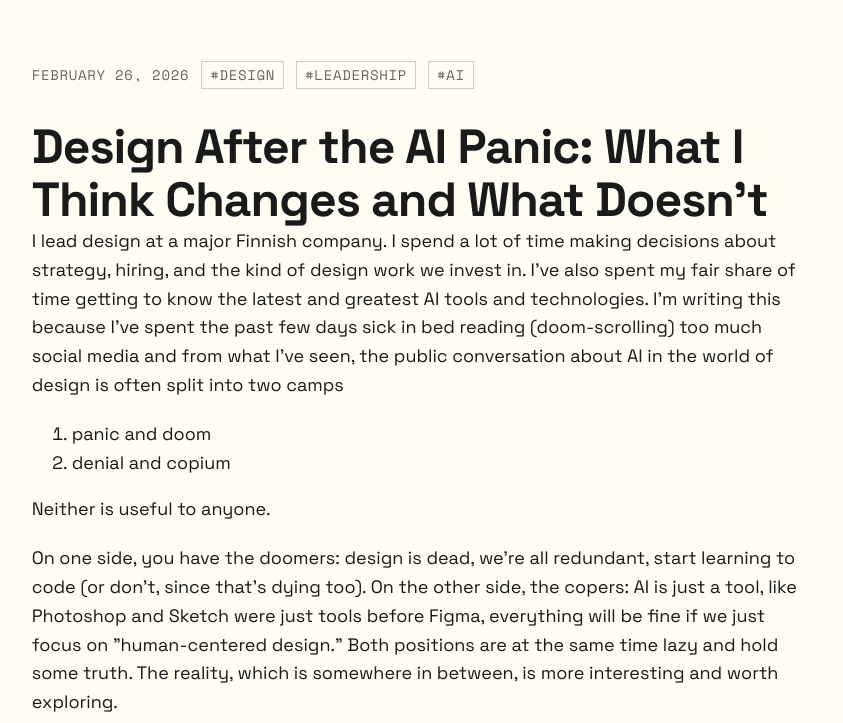
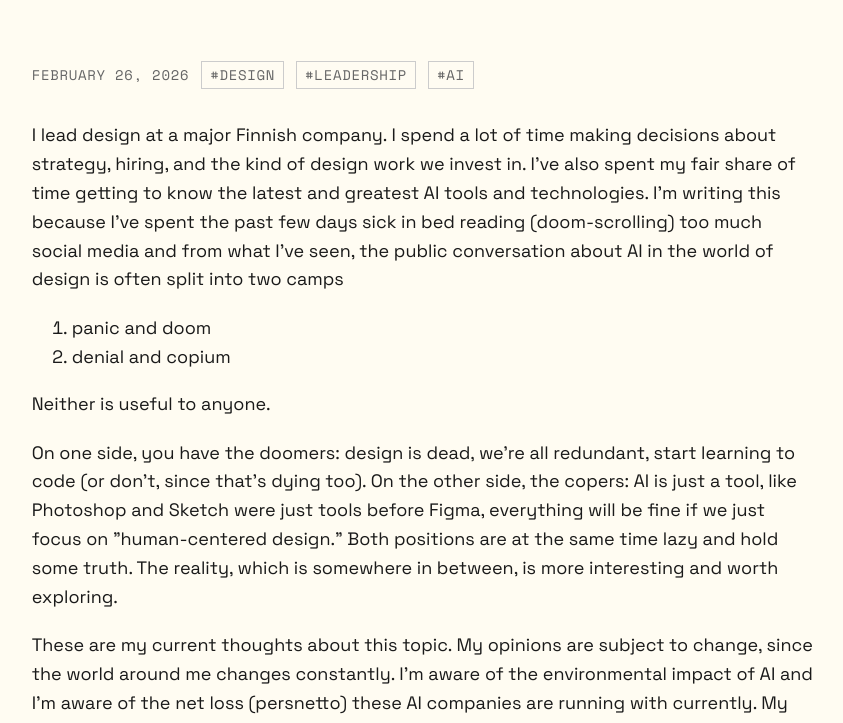
Before and after one commit to luntta/luntta.github.io, an Eleventy site: page src/notes/design-after-the-ai-panic.md in a window 1280 px wide. Shown: the part 63-786 px from the top of the page, without its empty margins (217-1060 px from the left). Built offline with nearby package versions, Linux system fonts and the light colour scheme; Eleventy itself is replaced by a stand-in of ours; files that its build step writes are made by us from their sources.

Commit message:
Update design-after-the-ai-panic.md

```diff
--- a/src/notes/design-after-the-ai-panic.md
+++ b/src/notes/design-after-the-ai-panic.md
@@ -6,8 +6,6 @@ categories:
   - Leadership
   - AI
 ---
-
-# Design After the AI Panic: What I Think Changes and What Doesn't
 
 I lead design at a major Finnish company. I spend a lot of time making decisions about strategy, hiring, and the kind of design work we invest in. I've also spent my fair share of time getting to know the latest and greatest AI tools and technologies. I'm writing this because I've spent the past few days sick in bed reading (doom-scrolling) too much social media and from what I've seen, the public conversation about AI in the world of design is often split into two camps
 
```
